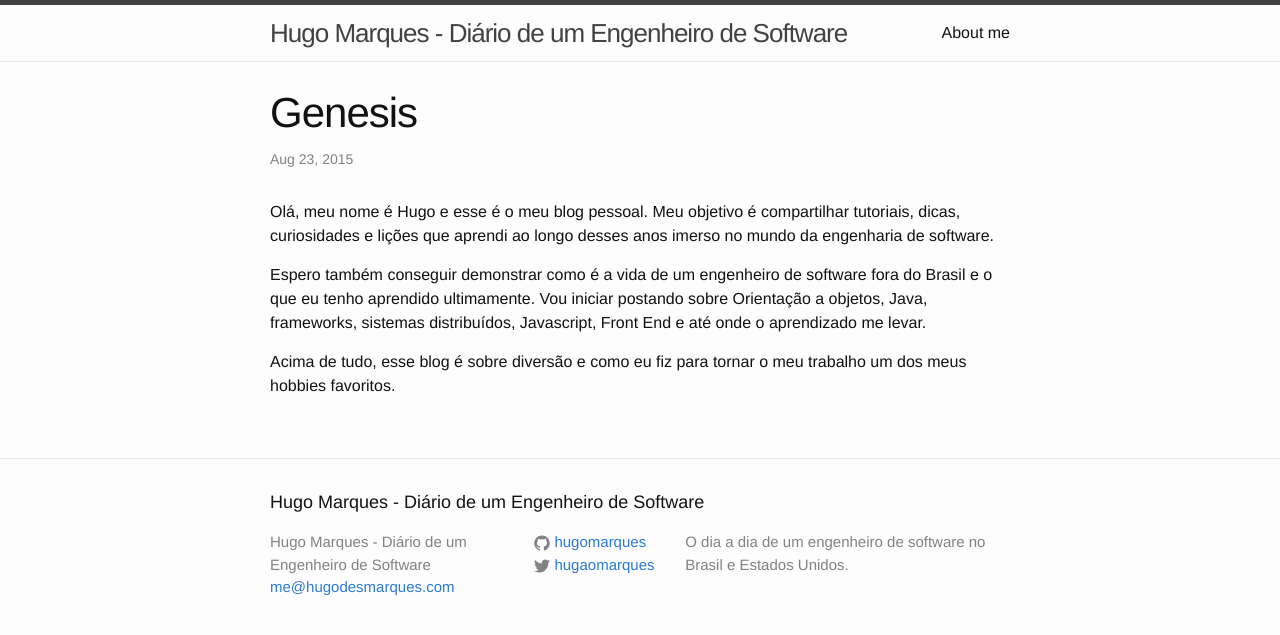
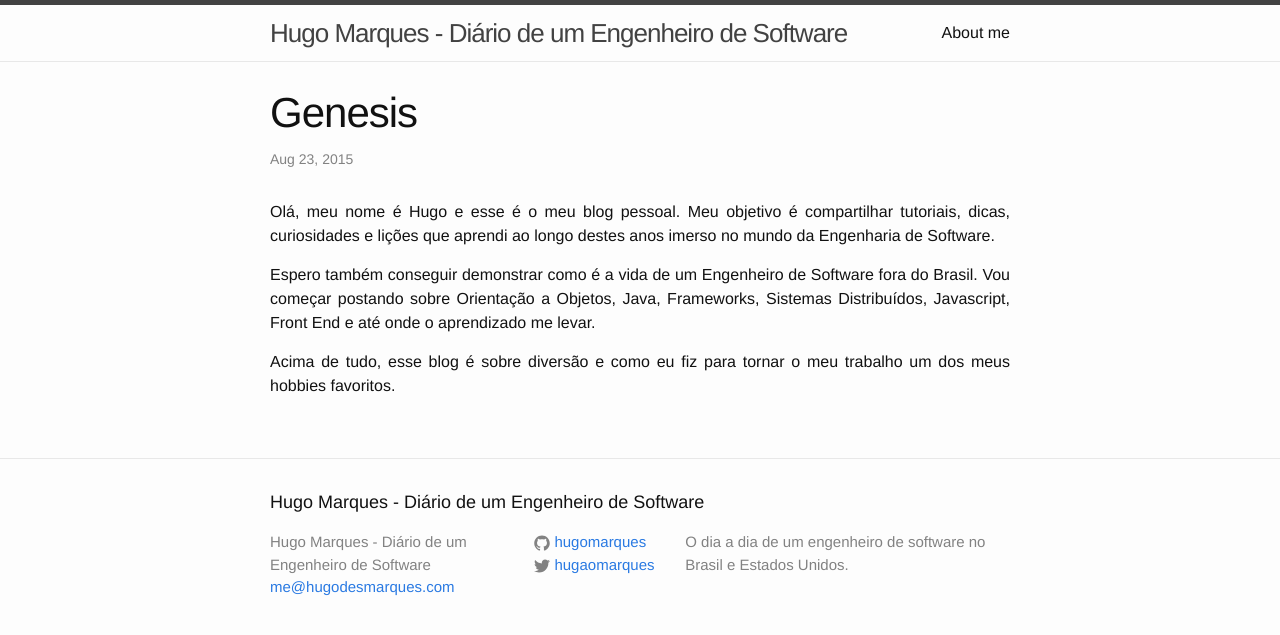
Before and after one commit to hugomarques/hugodesmarques, a Jekyll site: the page built from _posts/2015-08-23-bem-vindos.markdown, in a window 1280 px wide. Shown: the top 635 px of the page. Built offline with Jekyll 4.4.1, drawn with Linux system fonts in a browser that asks for light colours.

Commit message:
Fixing the url

```diff
--- a/_config.yml
+++ b/_config.yml
@@ -3,8 +3,8 @@
 email: me@hugodesmarques.com
 description: > # this means to ignore newlines until "baseurl:"
   O dia a dia de um engenheiro de software no Brasil e Estados Unidos.
-baseurl: "" # the subpath of your site, e.g. /blog/
-url: "http://blog.hugodesmarques.com " # the base hostname & protocol for your site
+baseurl: "/blog/" # the subpath of your site, e.g. /blog/
+url: "http://hugodesmarques.com " # the base hostname & protocol for your site
 twitter_username: hugaomarques
 github_username:  hugomarques
 
--- a/_posts/2015-08-23-bem-vindos.markdown
+++ b/_posts/2015-08-23-bem-vindos.markdown
@@ -4,8 +4,8 @@
 date:   2015-08-23 14:08:00
 categories: update
 ---
-Olá, meu nome é Hugo e esse é o meu blog pessoal. Meu objetivo é compartilhar tutoriais, dicas, curiosidades e lições que aprendi ao longo desses anos imerso no mundo da engenharia de software.
+Olá, meu nome é Hugo e esse é o meu blog pessoal. Meu objetivo é compartilhar tutoriais, dicas, curiosidades e lições que aprendi ao longo destes anos imerso no mundo da Engenharia de Software.
 
-Espero também conseguir demonstrar como é a vida de um engenheiro de software fora do Brasil e o que eu tenho aprendido ultimamente. Vou iniciar postando sobre Orientação a objetos, Java, frameworks, sistemas distribuídos, Javascript, Front End e até onde o aprendizado me levar.
+Espero também conseguir demonstrar como é a vida de um Engenheiro de Software fora do Brasil. Vou começar postando sobre Orientação a Objetos, Java, Frameworks, Sistemas Distribuídos, Javascript, Front End e até onde o aprendizado me levar.
 
 Acima de tudo, esse blog é sobre diversão e como eu fiz para tornar o meu trabalho um dos meus hobbies favoritos.
--- a/_sass/_layout.scss
+++ b/_sass/_layout.scss
@@ -209,6 +209,7 @@
 
 .post-content {
     margin-bottom: $spacing-unit;
+    text-align: justify;
 
     h2 {
         font-size: 32px;
--- a/index.html
+++ b/index.html
@@ -14,7 +14,9 @@
         <h2>
           <a class="post-link" href="{{ post.url | prepend: site.baseurl }}">{{ post.title }}</a>
         </h2>
-        {{ post.excerpt  | remove: '<p>' | remove: '</p>' }} <a href="{{ post.url | prepend: site.baseurl }}">[leia mais...]</a>
+        <p class="post-content">
+          {{ post.excerpt  | remove: '<p>' | remove: '</p>' }} <a href="{{ post.url | prepend: site.baseurl }}">[leia mais...]</a>
+        </p>
       </li>
     {% endfor %}
   </ul>
```
